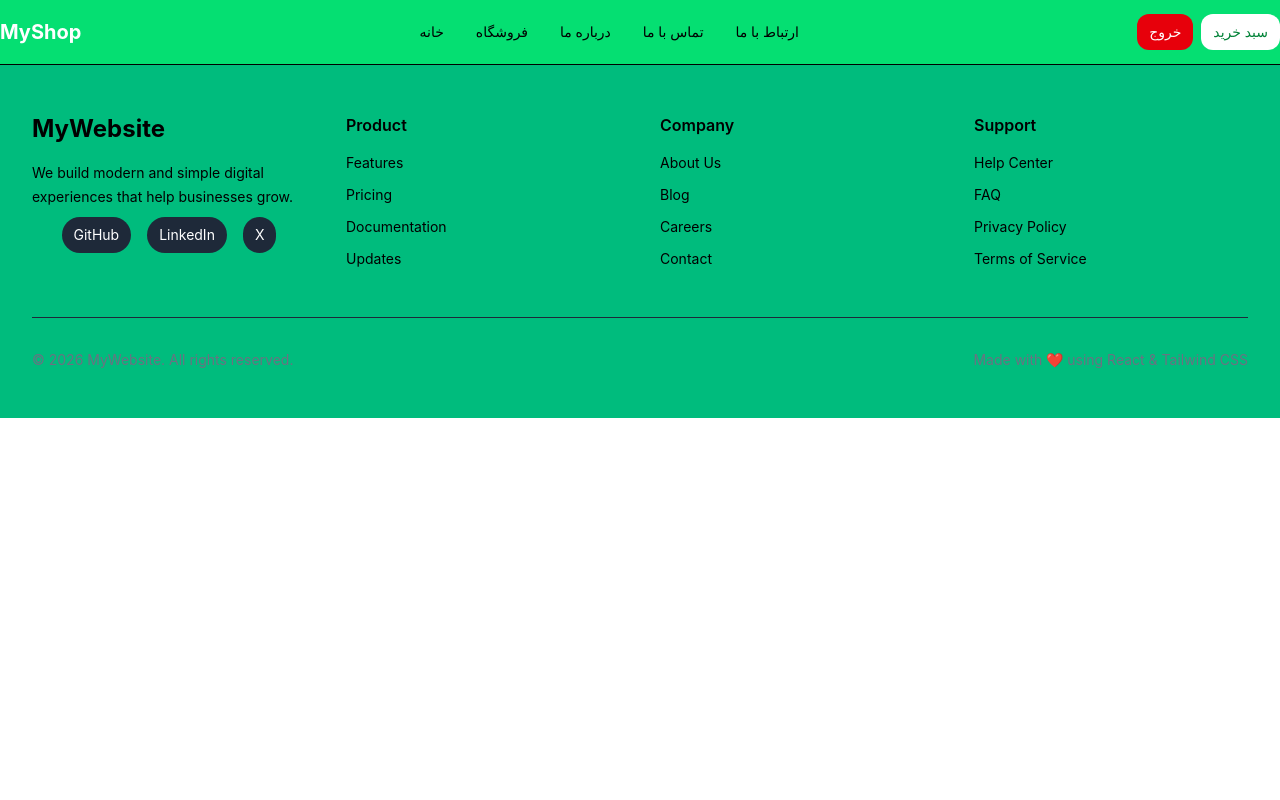
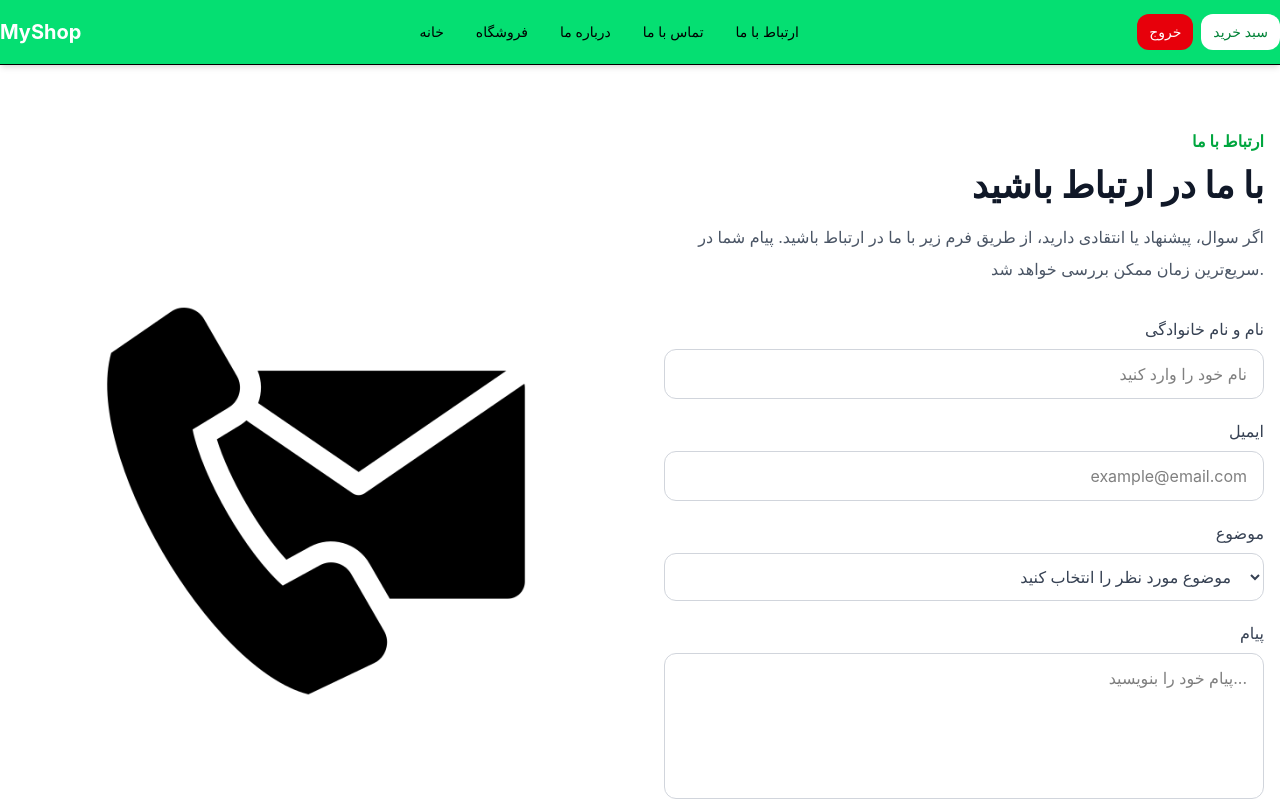
Before and after one commit to ANB-05/Shop_2, a React (Vite) app: page /contact in a window 1280 px wide. Shown: the top 800 px of the page. Built offline with nearby package versions, Linux system fonts and the light colour scheme.

Commit message:
feat: add contact us page

```diff
--- a/src/App.tsx
+++ b/src/App.tsx
@@ -8,6 +8,7 @@ import { useShoppingCartContext } from "./context/ShoppingCartContext"
 import PrivateRoute from "./components/privateRoute/PrivateRoute"
 import Login from "./pages/login/Login"
 import About from "./pages/about/About"
+import ContactUs from "./pages/contactUs/ContactUs"
 
 
 function App() {
@@ -20,6 +21,7 @@ function App() {
           <Route path="/" element={<Home />}/>
           <Route path="/store" element={<Store />}/>
           <Route path="/about" element={<About />}/>
+          <Route path="/contact" element={<ContactUs />}/>
           <Route path="/product/:id" element={<Product />} />
           <Route path="/login" element={isLogin ? <Navigate to='/' /> : <Login /> } />
           <Route element={<PrivateRoute />}>
--- /dev/null
+++ b/src/pages/contactUs/ContactUs.tsx
@@ -0,0 +1,155 @@
+import ContactImage from "../../assets/contact-us.png";
+
+function ContactUs() {
+    return (
+        <section className="py-16">
+            <div className="mx-auto max-w-7xl px-4">
+
+                <div className="grid grid-cols-1 items-center gap-12 lg:grid-cols-2">
+
+                    {/* SVG */}
+                    <div className="flex justify-center max-[699px]:hidden">
+                        <img
+                            src={ContactImage}
+                            alt="ارتباط با ما"
+                            className="w-full max-w-md"
+                        />
+                    </div>
+
+                    {/* Form */}
+                    <div className="text-right">
+                        <span className="font-semibold text-green-600">
+                            ارتباط با ما
+                        </span>
+
+                        <h1 className="mt-3 text-3xl font-bold text-gray-900 sm:text-4xl">
+                            با ما در ارتباط باشید
+                        </h1>
+
+                        <p className="mt-4 leading-8 text-gray-600">
+                            اگر سوال، پیشنهاد یا انتقادی دارید، از طریق فرم زیر
+                            با ما در ارتباط باشید. پیام شما در سریع‌ترین زمان
+                            ممکن بررسی خواهد شد.
+                        </p>
+
+                        <form className="mt-8 space-y-5">
+
+                            {/* Name */}
+                            <div>
+                                <label
+                                    htmlFor="name"
+                                    className="mb-2 block font-medium text-gray-700"
+                                >
+                                    نام و نام خانوادگی
+                                </label>
+
+                                <input
+                                    id="name"
+                                    type="text"
+                                    placeholder="نام خود را وارد کنید"
+                                    className="w-full text-right rounded-xl border border-gray-300 px-4 py-3 outline-none transition focus:border-green-500 focus:ring-2 focus:ring-green-100"
+                                />
+                            </div>
+
+                            {/* Email */}
+                            <div>
+                                <label
+                                    htmlFor="email"
+                                    className="mb-2 block font-medium text-gray-700"
+                                >
+                                    ایمیل
+                                </label>
+
+                                <input
+                                    id="email"
+                                    type="email"
+                                    placeholder="example@email.com"
+                                    className="w-full text-right rounded-xl border border-gray-300 px-4 py-3 outline-none transition focus:border-green-500 focus:ring-2 focus:ring-green-100"
+                                />
+                            </div>
+
+                            {/* Subject */}
+
+
+                            <div>
+                                <label
+                                    htmlFor="subject"
+                                    className="mb-2 block font-medium text-gray-700"
+                                >
+                                    موضوع
+                                </label>
+
+                                <select
+                                    id="subject"
+                                    defaultValue=""
+                                    className="w-full text-right rounded-xl border border-gray-300 bg-white px-4 py-3 text-gray-700 outline-none transition focus:border-green-500 focus:ring-2 focus:ring-green-100"
+                                >
+                                    <option value="" disabled>
+                                        موضوع مورد نظر را انتخاب کنید
+                                    </option>
+
+                                    <option value="order">
+                                        مشکل در سفارش
+                                    </option>
+
+                                    <option value="tracking">
+                                        پیگیری سفارش
+                                    </option>
+
+                                    <option value="payment">
+                                        مشکل پرداخت
+                                    </option>
+
+                                    <option value="return">
+                                        درخواست مرجوعی
+                                    </option>
+
+                                    <option value="suggestion">
+                                        پیشنهاد
+                                    </option>
+
+                                    <option value="complaint">
+                                        انتقاد
+                                    </option>
+
+                                    <option value="other">
+                                        سایر موارد
+                                    </option>
+                                </select>
+                            </div>
+
+                            {/* Message */}
+                            <div>
+                                <label
+                                    htmlFor="message"
+                                    className="mb-2 block font-medium text-gray-700"
+                                >
+                                    پیام
+                                </label>
+
+                                <textarea
+                                    id="message"
+                                    rows={5}
+                                    placeholder="پیام خود را بنویسید..."
+                                    className="w-full text-right resize-none rounded-xl border border-gray-300 px-4 py-3 outline-none transition focus:border-green-500 focus:ring-2 focus:ring-green-100"
+                                />
+                            </div>
+
+                            {/* Submit */}
+                            <button
+                                type="submit"
+                                className="w-full rounded-xl bg-green-500 px-6 py-3 font-semibold text-white transition hover:bg-green-600"
+                            >
+                                ارسال پیام
+                            </button>
+
+                        </form>
+                    </div>
+
+                </div>
+            </div>
+        </section>
+    );
+}
+
+export default ContactUs;
```
Also changed, not shown: src/assets/contact-us.png (added).
